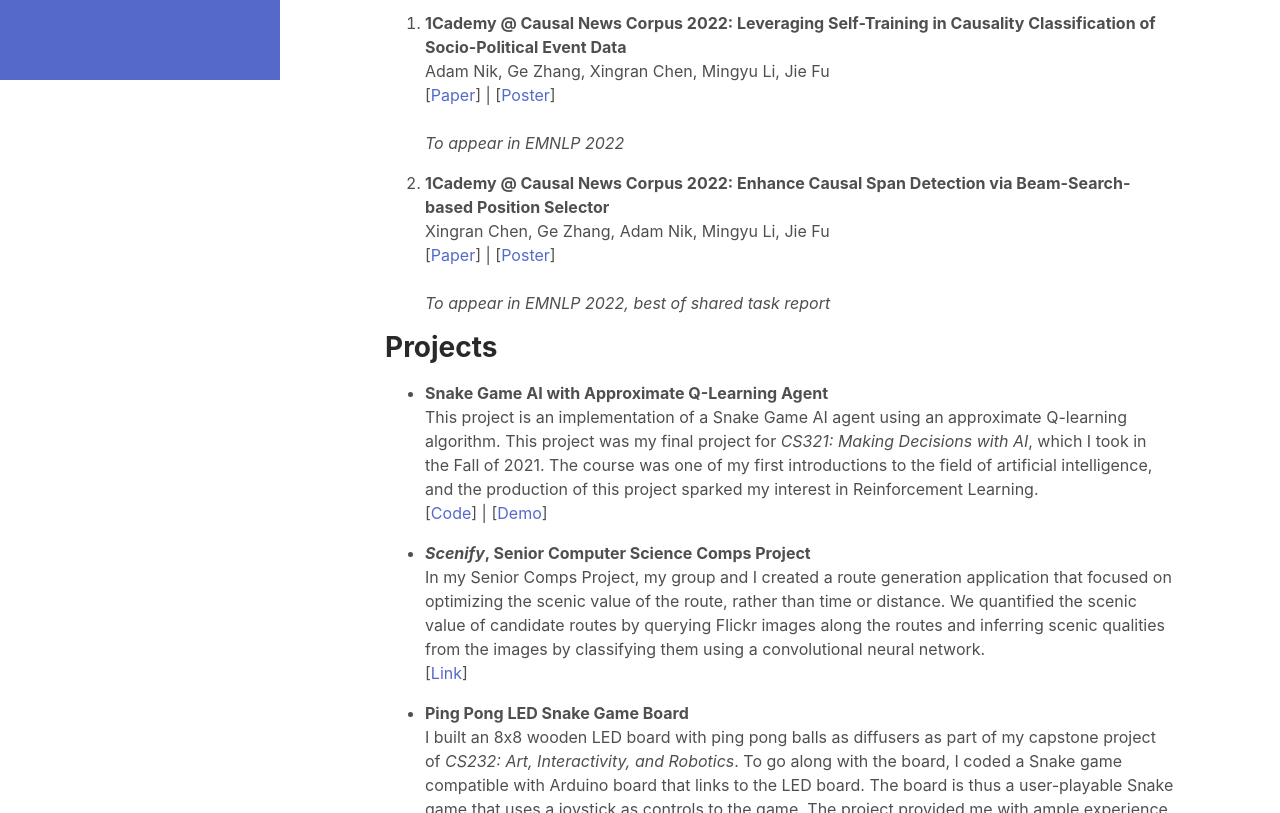
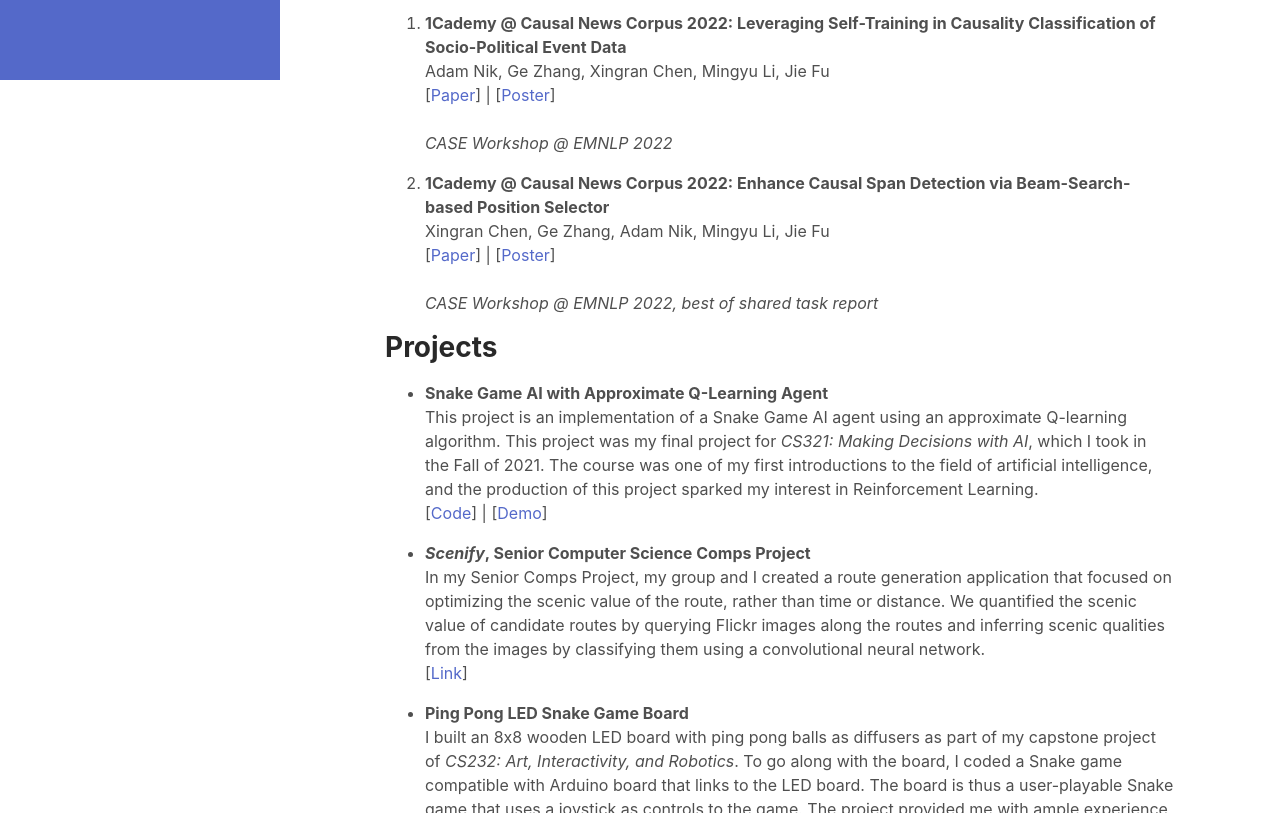
Before and after one commit to adamnik/adamnik.github.io, a plain HTML site: page index.html in a window 1280 px wide. Shown: the part 720-1533 px from the top of the page. Drawn offline with Linux system fonts and the light colour scheme.

Commit message:
Updated Publications

```diff
--- a/index.html
+++ b/index.html
@@ -74,7 +74,7 @@
                 <br>
                 [<a href="https://arxiv.org/abs/2211.02729">Paper</a>] | [<a href="assets/files/CASE_subtask1_poster.pdf">Poster</a>]
                 <br><br>
-                <em>To appear in EMNLP 2022</em>
+                <em>CASE Workshop @ EMNLP 2022</em>
                 </p>
               </li>
               <li>
@@ -84,7 +84,7 @@
                 <br>
                 [<a href="https://arxiv.org/abs/2210.17157">Paper</a>] | [<a href="assets/files/CASE_subtask2_poster.pdf">Poster</a>]
                 <br><br>
-                <em>To appear in EMNLP 2022, best of shared task report</em>
+                <em>CASE Workshop @ EMNLP 2022, best of shared task report</em>
                 </p>
               </li>
             </ol>
```
